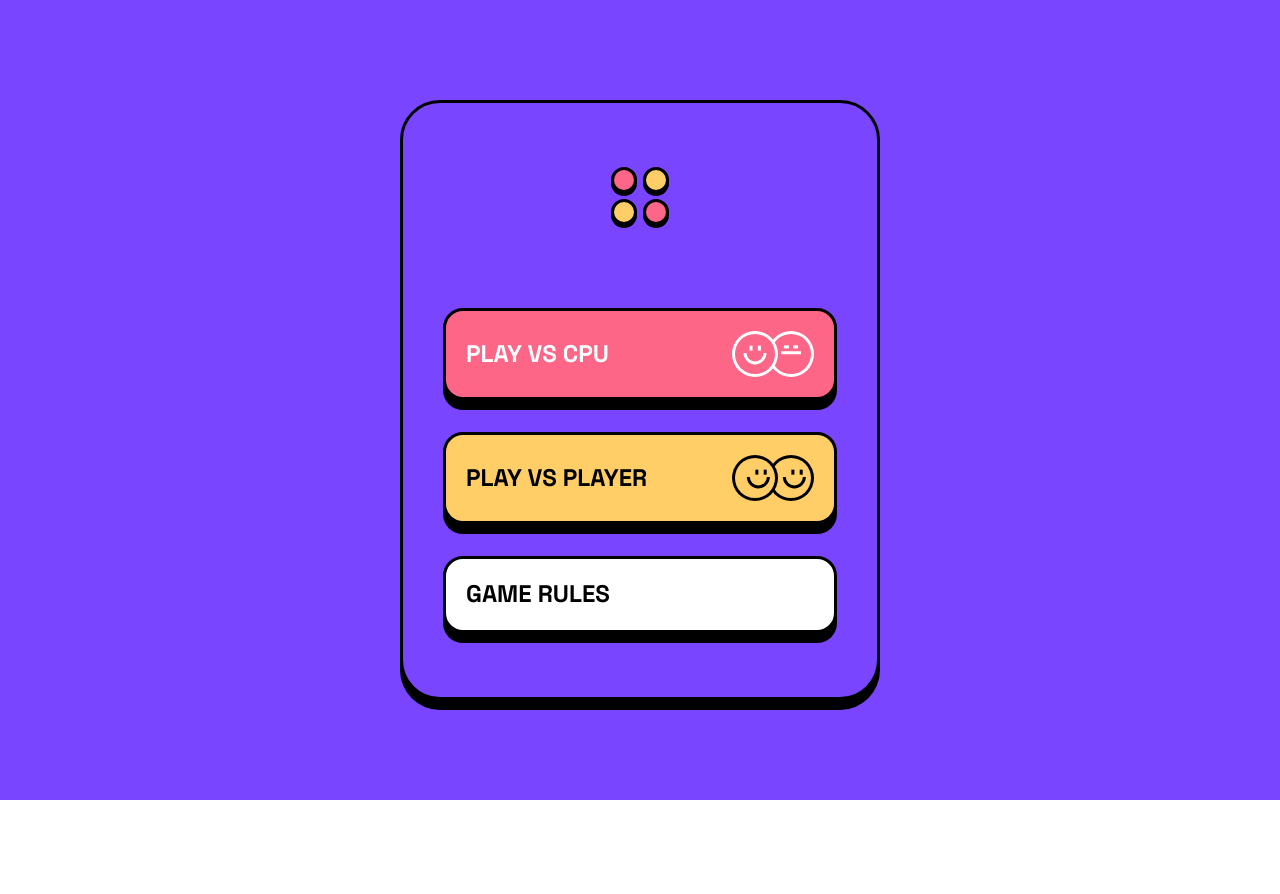
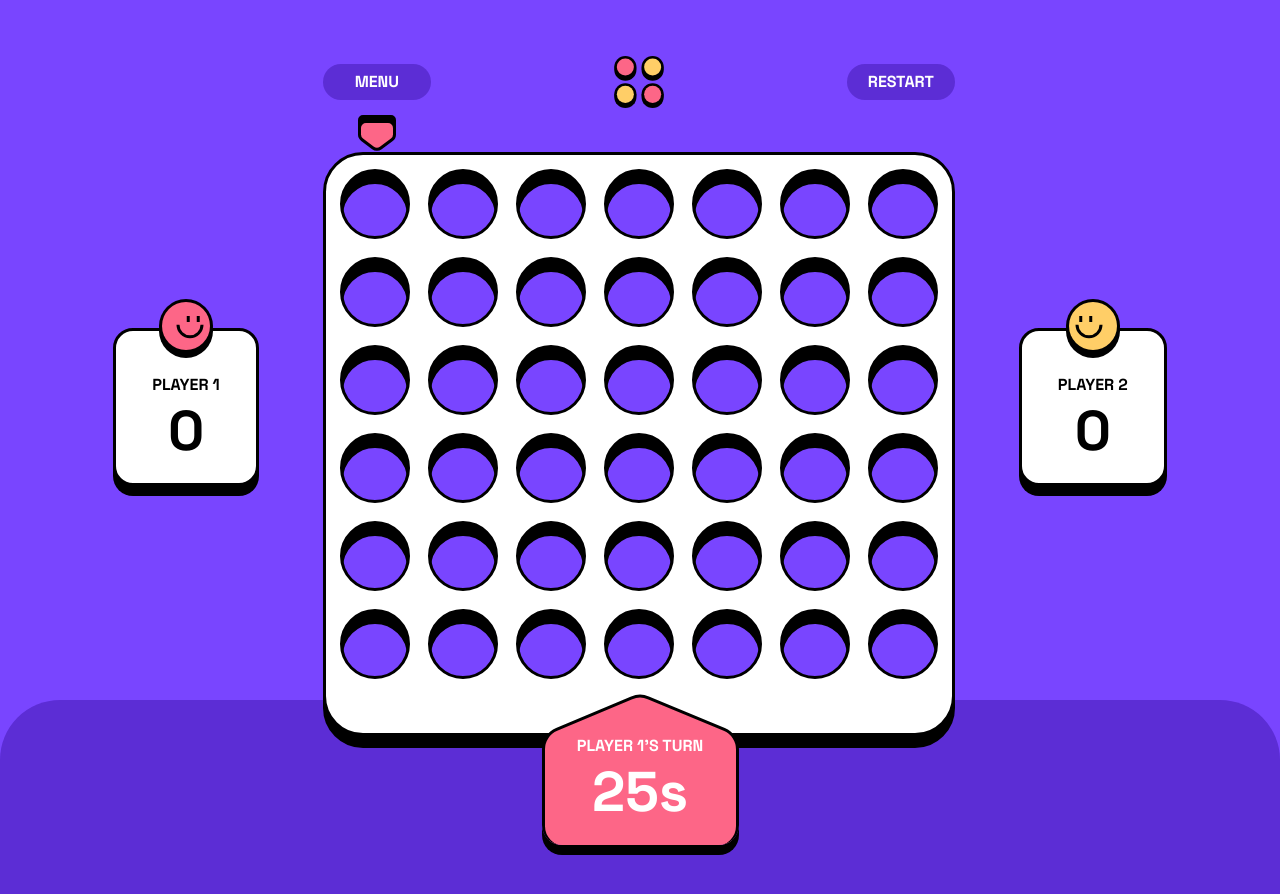
Before and after one commit to mehdi-zibout/FEM-Connect-Four-game, a React (Vite) app: page / in a window 1280 px wide. Shown: the top 894 px of the page. Before the commit the page ends 800 px from the top, so only its background shows below. Built offline with nearby package versions, Linux system fonts and the light colour scheme.

Commit message:
Change game view for FEM screenshot

```diff
--- a/src/App.tsx
+++ b/src/App.tsx
@@ -17,23 +17,9 @@ import RulesView from "./Views/RulesView";
 function App() {
   const [matchNumber, setMatchNumber] = useState(0);
   const [isAgainstCPU, setIsAgainstCPU] = useState(false);
-  const [view, setView] = useState(0);
+  const [view, setView] = useState(1);
   return (
     <>
-      {/* <main className="bg-purple w-screen h-screen overflow-x-hidden flex justify-center items-center">
-        {view === 0 ? (
-          <MainMenu setIsAgainstCPU={setIsAgainstCPU} setView={setView} />
-        ) : view === 1 ? (
-          <GameView
-            isAgainstCPU={isAgainstCPU}
-            key={matchNumber}
-            restart={setMatchNumber}
-            setView={setView}
-          />
-        ) : (
-          <RulesView setView={setView} />
-        )}
-      </main> */}
       <main className="bg-purple h-full min-h-screen flex justify-center items-center">
         {view === 0 ? (
           <MainMenu setIsAgainstCPU={setIsAgainstCPU} setView={setView} />
```
